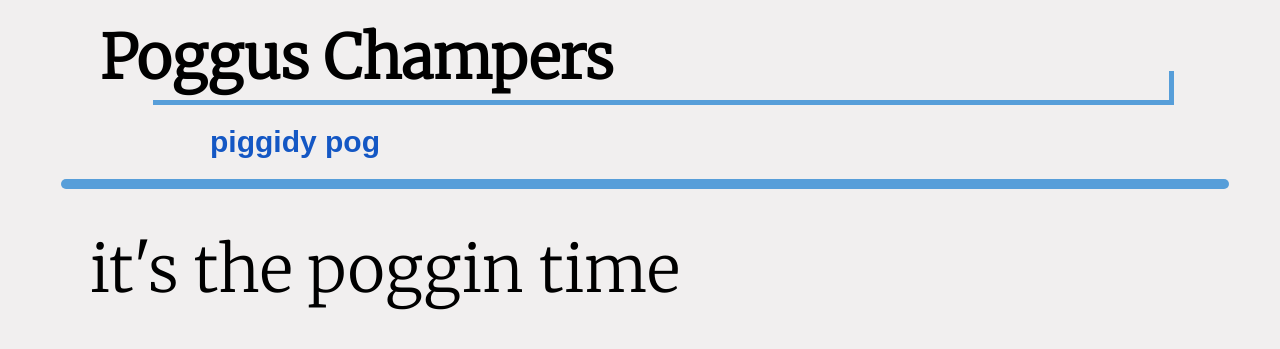
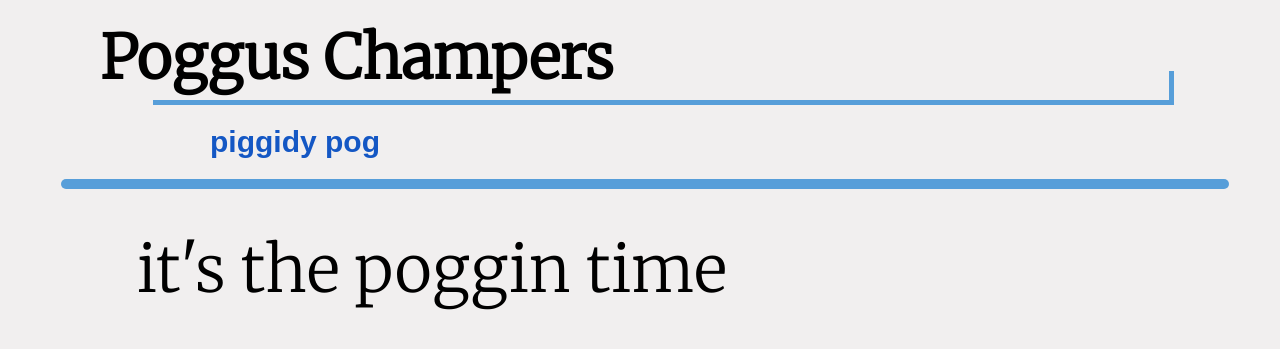
Before and after one commit to AdamGaffney96/PersonalWebsite, a Django app: a page that uses blog_site/templates/blog_site/base.html in a window 1280 px wide. Shown: the part 80-429 px from the top of the page. Run offline with Django 3.2, Linux system fonts and the light colour scheme; data comes from the database, SQL or seed files in the repository.

```diff
--- a/ResumeSite/static/blog_site/css/main.css
+++ b/ResumeSite/static/blog_site/css/main.css
@@ -688,7 +688,7 @@
         border-bottom-right-radius: 10px;
     }
     .article-text {
-        margin: 0 80px;
+        margin: 0 10%;
     }
     .article-text h3 {
         font-size: 35px;
```
